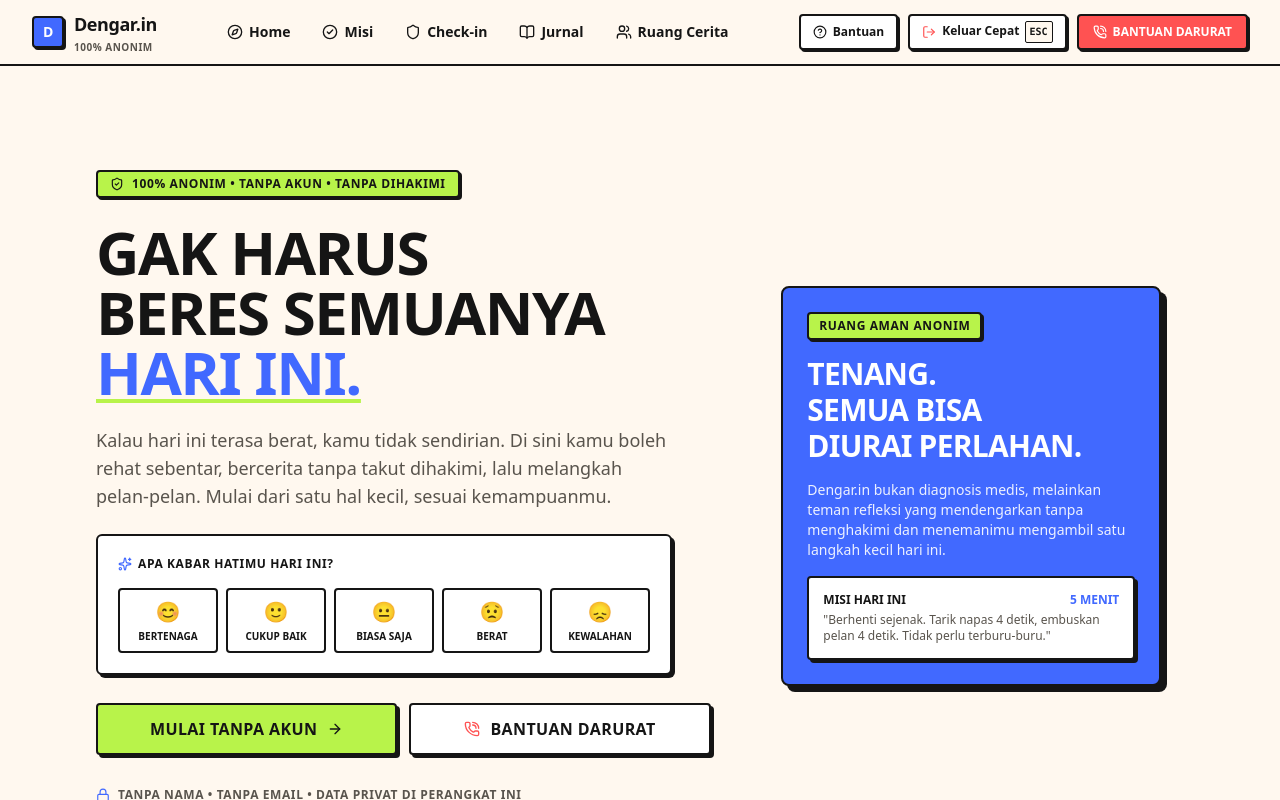
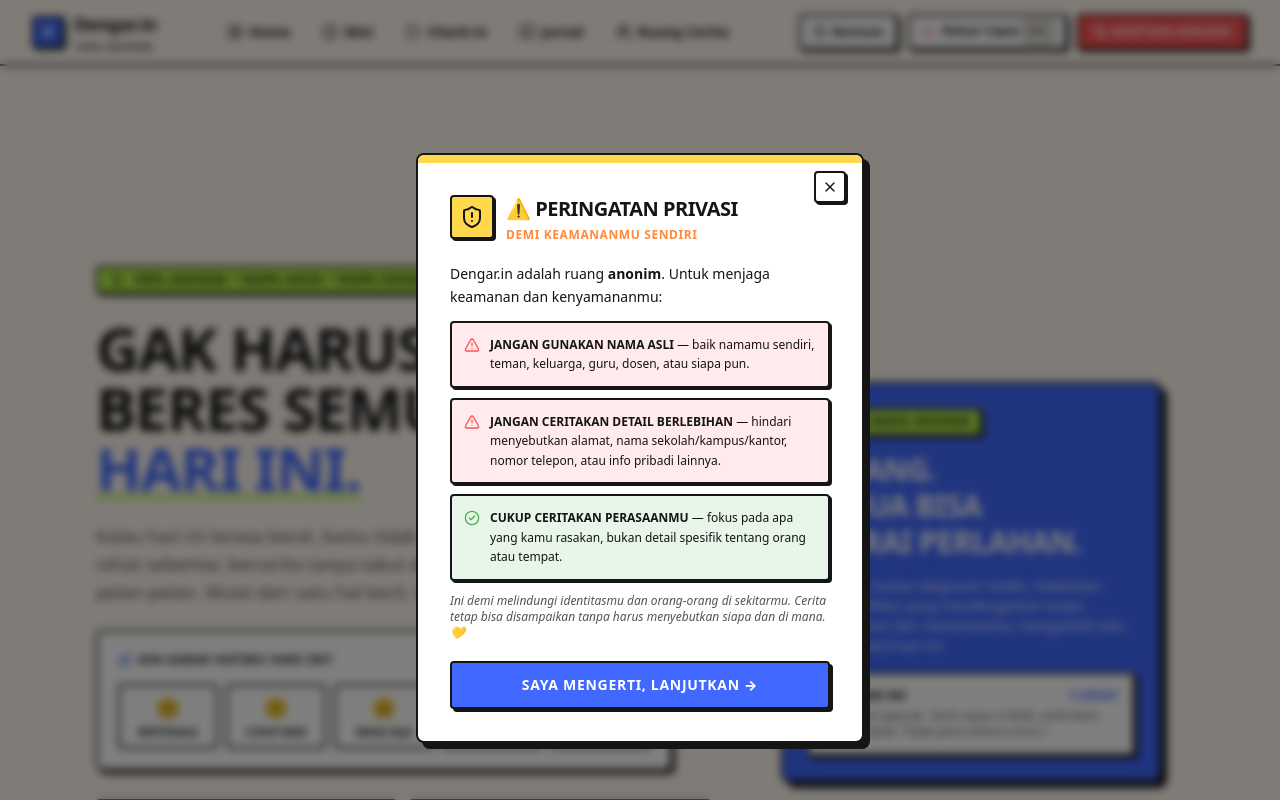
Before and after one commit to iqbalscript/Denger.in-Web-Project, a Next.js app in the folder apps/web/: page / in a window 1280 px wide. Shown: the top 800 px of the page. Built offline with nearby package versions, Linux system fonts and the light colour scheme.

Commit message:
feat: add landing page and privacy warning popup UI components

```diff
--- a/apps/web/src/app/page.tsx
+++ b/apps/web/src/app/page.tsx
@@ -11,7 +11,7 @@ import {
   HeartHandshake,
   CheckCircle2,
 } from 'lucide-react';
-import { PageContainer, Button, Badge } from '@/components/ui';
+import { PageContainer, Button, Badge, PrivacyWarningPopup } from '@/components/ui';
 import { TOPIC_PILLARS } from '@dengarin/config';
 import { initAnonymousSession, saveDailyCheckin, getTodayCheckin } from '@/lib/storage';
 import { awardLangkah } from '@/lib/gamification';
@@ -64,6 +64,8 @@ export default function LandingPage() {
 
   return (
     <div className="space-y-16 sm:space-y-24 pb-20">
+      {/* Privacy Warning Popup - shows once on first visit */}
+      <PrivacyWarningPopup />
       {/* 1. EDITORIAL HERO (PRD-DESIGN.md section 15) */}
       <section className="pt-8 sm:pt-14">
         <PageContainer size="default">
--- /dev/null
+++ b/apps/web/src/components/ui/PrivacyWarningPopup.tsx
@@ -0,0 +1,140 @@
+'use client';
+
+import React, { useState, useEffect } from 'react';
+import { AlertTriangle, ShieldAlert, X, CheckCircle2 } from 'lucide-react';
+
+const STORAGE_KEY = 'dengarin_privacy_warning_dismissed';
+
+export function PrivacyWarningPopup() {
+  const [isVisible, setIsVisible] = useState(false);
+  const [isClosing, setIsClosing] = useState(false);
+
+  useEffect(() => {
+    if (typeof window !== 'undefined') {
+      const dismissed = localStorage.getItem(STORAGE_KEY);
+      if (!dismissed) {
+        // Small delay so the page loads first, then popup appears with animation
+        const timer = setTimeout(() => setIsVisible(true), 600);
+        return () => clearTimeout(timer);
+      }
+    }
+  }, []);
+
+  const handleDismiss = () => {
+    setIsClosing(true);
+    setTimeout(() => {
+      setIsVisible(false);
+      if (typeof window !== 'undefined') {
+        localStorage.setItem(STORAGE_KEY, 'true');
+      }
+    }, 300);
+  };
+
+  if (!isVisible) return null;
+
+  return (
+    <>
+      {/* Backdrop overlay */}
+      <div
+        className={`fixed inset-0 z-[9998] bg-black/50 backdrop-blur-sm transition-opacity duration-300 ${
+          isClosing ? 'opacity-0' : 'opacity-100'
+        }`}
+        onClick={handleDismiss}
+        aria-hidden="true"
+      />
+
+      {/* Popup modal */}
+      <div
+        role="alertdialog"
+        aria-modal="true"
+        aria-labelledby="privacy-warning-title"
+        aria-describedby="privacy-warning-desc"
+        className={`fixed inset-0 z-[9999] flex items-center justify-center p-4 transition-all duration-300 ${
+          isClosing
+            ? 'opacity-0 scale-95'
+            : 'opacity-100 scale-100'
+        }`}
+      >
+        <div className="relative w-full max-w-md bg-white border-2 border-[#151515] rounded-lg shadow-[6px_6px_0px_#151515] overflow-hidden">
+          {/* Warning accent bar */}
+          <div className="h-2 w-full bg-[#FFD84D]" />
+
+          {/* Close button */}
+          <button
+            onClick={handleDismiss}
+            className="absolute top-4 right-4 p-1.5 rounded border-2 border-[#151515] bg-white hover:bg-[#FFF8EF] shadow-[2px_2px_0px_#151515] hover:shadow-[1px_1px_0px_#151515] hover:translate-x-[1px] hover:translate-y-[1px] transition-all focus-visible:outline-[#4169FF]"
+            aria-label="Tutup peringatan"
+          >
+            <X className="w-4 h-4 text-[#151515]" />
+          </button>
+
+          <div className="p-6 sm:p-8 space-y-5">
+            {/* Icon + Title */}
+            <div className="flex items-start gap-3">
+              <div className="shrink-0 w-11 h-11 rounded-[4px] bg-[#FFD84D] border-2 border-[#151515] flex items-center justify-center shadow-[2px_2px_0px_#151515]">
+                <ShieldAlert className="w-5.5 h-5.5 text-[#151515]" />
+              </div>
+              <div className="space-y-1">
+                <h2
+                  id="privacy-warning-title"
+                  className="text-lg sm:text-xl font-extrabold text-[#151515] uppercase tracking-tight leading-tight"
+                >
+                  ⚠️ Peringatan Privasi
+                </h2>
+                <p className="text-xs font-bold text-[#FF8A3D] uppercase tracking-wider">
+                  Demi keamananmu sendiri
+                </p>
+              </div>
+            </div>
+
+            {/* Warning message */}
+            <div
+              id="privacy-warning-desc"
+              className="space-y-3 text-sm text-[#151515] leading-relaxed font-medium"
+            >
+              <p>
+                Dengar.in adalah ruang <strong className="font-extrabold">anonim</strong>. Untuk menjaga keamanan dan kenyamananmu:
+              </p>
+
+              {/* Warning list */}
+              <div className="space-y-2.5">
+                <div className="flex items-start gap-2.5 p-3 bg-[#FFEBEB] border-2 border-[#151515] rounded-[4px] shadow-[2px_2px_0px_#151515]">
+                  <AlertTriangle className="w-4 h-4 text-[#FF5252] shrink-0 mt-0.5" />
+                  <p className="text-xs leading-relaxed">
+                    <strong className="font-extrabold uppercase">Jangan gunakan nama asli</strong> — baik namamu sendiri, teman, keluarga, guru, dosen, atau siapa pun.
+                  </p>
+                </div>
+
+                <div className="flex items-start gap-2.5 p-3 bg-[#FFEBEB] border-2 border-[#151515] rounded-[4px] shadow-[2px_2px_0px_#151515]">
+                  <AlertTriangle className="w-4 h-4 text-[#FF5252] shrink-0 mt-0.5" />
+                  <p className="text-xs leading-relaxed">
+                    <strong className="font-extrabold uppercase">Jangan ceritakan detail berlebihan</strong> — hindari menyebutkan alamat, nama sekolah/kampus/kantor, nomor telepon, atau info pribadi lainnya.
+                  </p>
+                </div>
+
+                <div className="flex items-start gap-2.5 p-3 bg-[#E8F5E9] border-2 border-[#151515] rounded-[4px] shadow-[2px_2px_0px_#151515]">
+                  <CheckCircle2 className="w-4 h-4 text-[#4CAF50] shrink-0 mt-0.5" />
+                  <p className="text-xs leading-relaxed">
+                    <strong className="font-extrabold uppercase">Cukup ceritakan perasaanmu</strong> — fokus pada apa yang kamu rasakan, bukan detail spesifik tentang orang atau tempat.
+                  </p>
+                </div>
+              </div>
+
+              <p className="text-xs text-[#59544D] italic">
+                Ini demi melindungi identitasmu dan orang-orang di sekitarmu. Cerita tetap bisa disampaikan tanpa harus menyebutkan siapa dan di mana. 💛
+              </p>
+            </div>
+
+            {/* Dismiss button */}
+            <button
+              onClick={handleDismiss}
+              className="w-full py-3 px-4 bg-[#4169FF] text-white border-2 border-[#151515] rounded-[4px] font-extrabold text-sm uppercase tracking-wider shadow-[3px_3px_0px_#151515] hover:shadow-[4px_4px_0px_#151515] hover:-translate-x-[1px] hover:-translate-y-[1px] active:shadow-[1px_1px_0px_#151515] active:translate-x-[1px] active:translate-y-[1px] transition-all focus-visible:outline-[#4169FF] cursor-pointer"
+            >
+              Saya Mengerti, Lanjutkan →
+            </button>
+          </div>
+        </div>
+      </div>
+    </>
+  );
+}
--- a/apps/web/src/components/ui/index.ts
+++ b/apps/web/src/components/ui/index.ts
@@ -12,3 +12,4 @@ export * from './QuickExitButton';
 export * from './CelebrationToast';
 export * from './WellbeingTimeline';
 export * from './ChatProgress';
+export * from './PrivacyWarningPopup';
```
